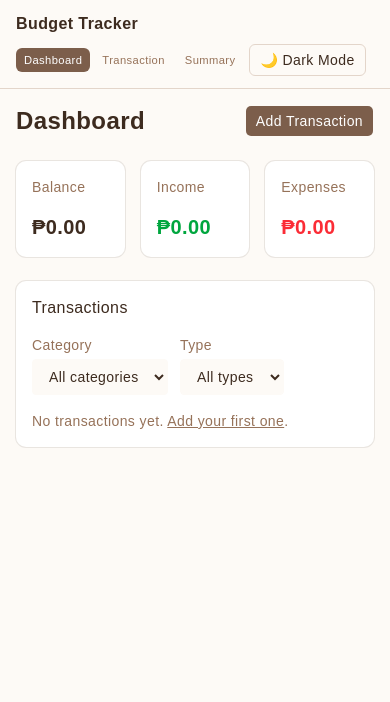
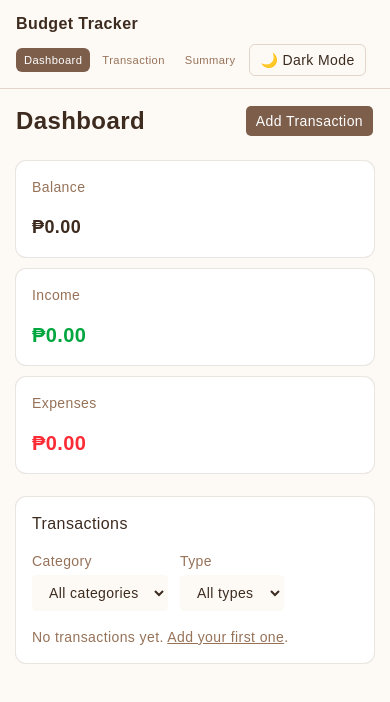
Before and after one commit to Jerxel/midterm-project-webdvt, a React (Vite) app: page / in a window 390 px wide. Shown: the top 702 px of the page. Built offline with nearby package versions, Linux system fonts and the light colour scheme.

Commit message:
Optimize mobile

```diff
--- a/src/pages/Dashboard.jsx
+++ b/src/pages/Dashboard.jsx
@@ -52,7 +52,7 @@ export default function Dashboard() {
 
   return (
     <div className="space-y-6">
-      <div className="flex items-center justify-between">
+      <div className="flex flex-wrap items-center justify-between gap-2">
         <h1 className="text-2xl font-bold">Dashboard</h1>
         <Link to="/add" className={buttonVariants({ variant: "default" })}>
           Add Transaction
@@ -60,14 +60,14 @@ export default function Dashboard() {
       </div>
 
       {/* Summary cards */}
-      <div className="grid grid-cols-3 gap-4">
+      <div className="grid grid-cols-1 sm:grid-cols-3 gap-3 sm:gap-4">
         <Card>
           <CardHeader>
             <CardTitle className="text-sm text-muted-foreground">
               Balance
             </CardTitle>
           </CardHeader>
-          <CardContent className="text-xl font-semibold">
+          <CardContent className="text-lg sm:text-xl font-semibold break-words">
             ₱{balance.toFixed(2)}
           </CardContent>
         </Card>
```
